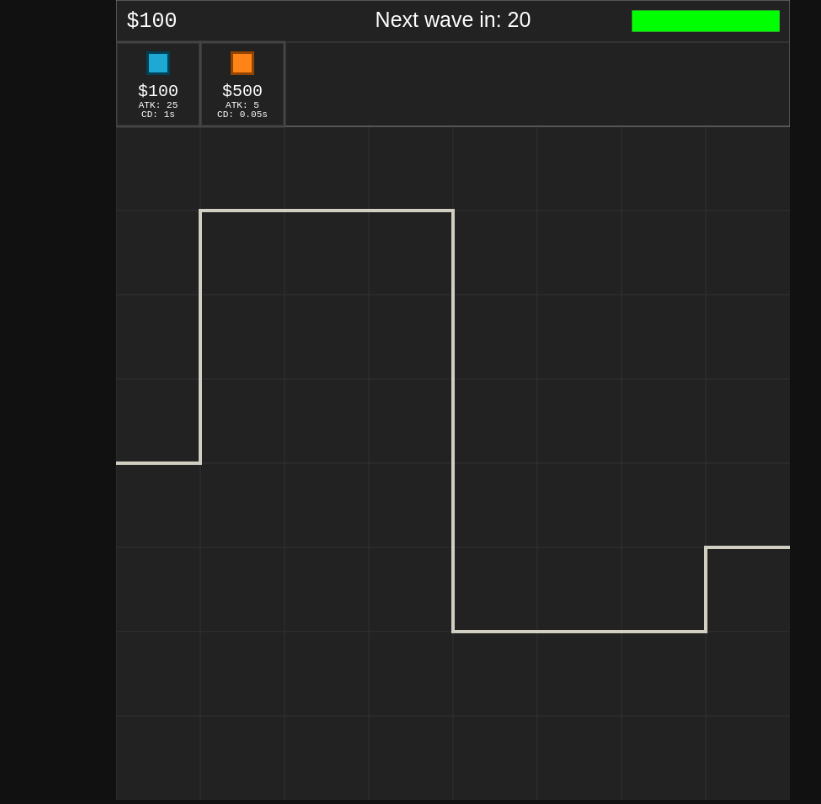
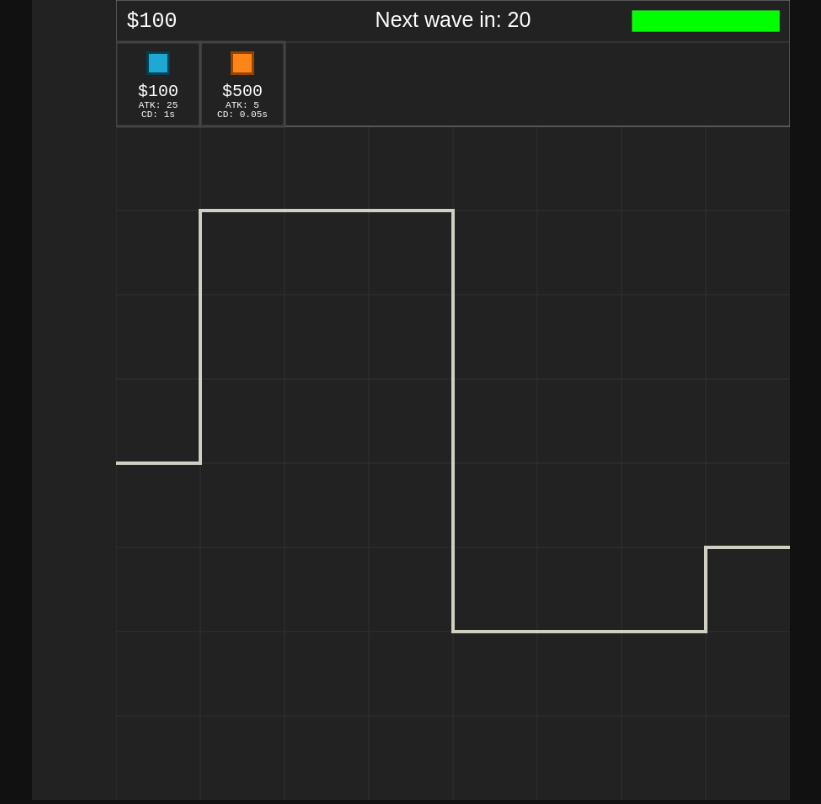
Before and after one commit to Ralset/Tower-Defense-Game-in-Javascript, a plain HTML site: page index.html in a window 1280 px wide. Shown: the whole page, without its empty margins (187-1008 px from the left). Drawn offline with Linux system fonts and the light colour scheme.

Commit message:
Add side menu panel

```diff
--- a/index.html
+++ b/index.html
@@ -6,9 +6,18 @@
         <link rel="stylesheet" href="style.css">
     </head>
     <body>
-        <div class="gamescreen">
-            <canvas id="game" width="800" height="950"></canvas>
+        <div class="wrapper">
+            <div class="adjacent-element">
+                <canvas id="menu"></canvas>
+            </div>
+
+            <div class="center-container">
+                <canvas id="game"></canvas>
+            </div>
+
+            <div></div>
         </div>
+
         <!-- One Billion scripts To Israel -->
         <script src="consts.js"></script>
         <script src="scripts/grid.js"></script>
--- a/scripts/mouseEvents.js
+++ b/scripts/mouseEvents.js
@@ -6,6 +6,9 @@ function updateSquares(){
     else sqr = null;
     sqrX = Math.trunc(mouse.x / GRID_SIZE);
     sqrY = Math.trunc((mouse.y - SHOP_SIZE - MENU_SIZE) / GRID_SIZE);
+
+    sqrX = Math.max(0,Math.min(N-1,sqrX));
+    sqrY = Math.max(0,Math.min(N-1,sqrY));
 }
 
 canvas.addEventListener("mousemove", e => {
--- a/start.js
+++ b/start.js
@@ -1,6 +1,4 @@
-const canvas = document.getElementById("game");
-const ctx = canvas.getContext("2d");
-const N = canvas.width/GRID_SIZE;
+//Let there be Time
 const Time = new Tick(TPS);
 
 let PLACE_MODE = false;
@@ -20,8 +18,20 @@ let t_winUnsub;
 const BASE_WIDTH = 800;
 const BASE_HEIGHT = 950;
 
+const MBASE_WIDTH = 100;
+const MBASE_HEIGHT = 950;
+
+const N = BASE_WIDTH/GRID_SIZE;
+
+const canvas = document.getElementById("game");
+const ctx = canvas.getContext("2d");
+const menu_canvas = document.getElementById("menu");
+const mctx = menu_canvas.getContext("2d");
+
 canvas.width = BASE_WIDTH;
 canvas.height = BASE_HEIGHT;
+menu_canvas.width = MBASE_WIDTH;
+menu_canvas.height = MBASE_HEIGHT;
 
 function resize() {
     const scale = Math.min(
@@ -31,6 +41,8 @@ function resize() {
 
     canvas.style.width  = `${BASE_WIDTH * scale}px`;
     canvas.style.height = `${BASE_HEIGHT * scale}px`;
+    menu_canvas.style.width  = `${MBASE_WIDTH * scale}px`;
+    menu_canvas.style.height = `${MBASE_HEIGHT * scale}px`;
 }
 resize();
 
--- a/style.css
+++ b/style.css
@@ -8,12 +8,19 @@ body{
     overflow: hidden;
 }
 
-.gamescreen{
-    width: 100vw;
+.wrapper {
+    display: grid;
+    grid-template-columns: 1fr auto 1fr;
+    align-items: center;
     height: 100vh;
-    display: flex;
-    justify-content: center;
-    align-items: center;
+}
+
+.adjacent-element {
+    justify-self: end;
+}
+
+.center-container {
+    justify-self: center;
 }
 
 canvas{
```
